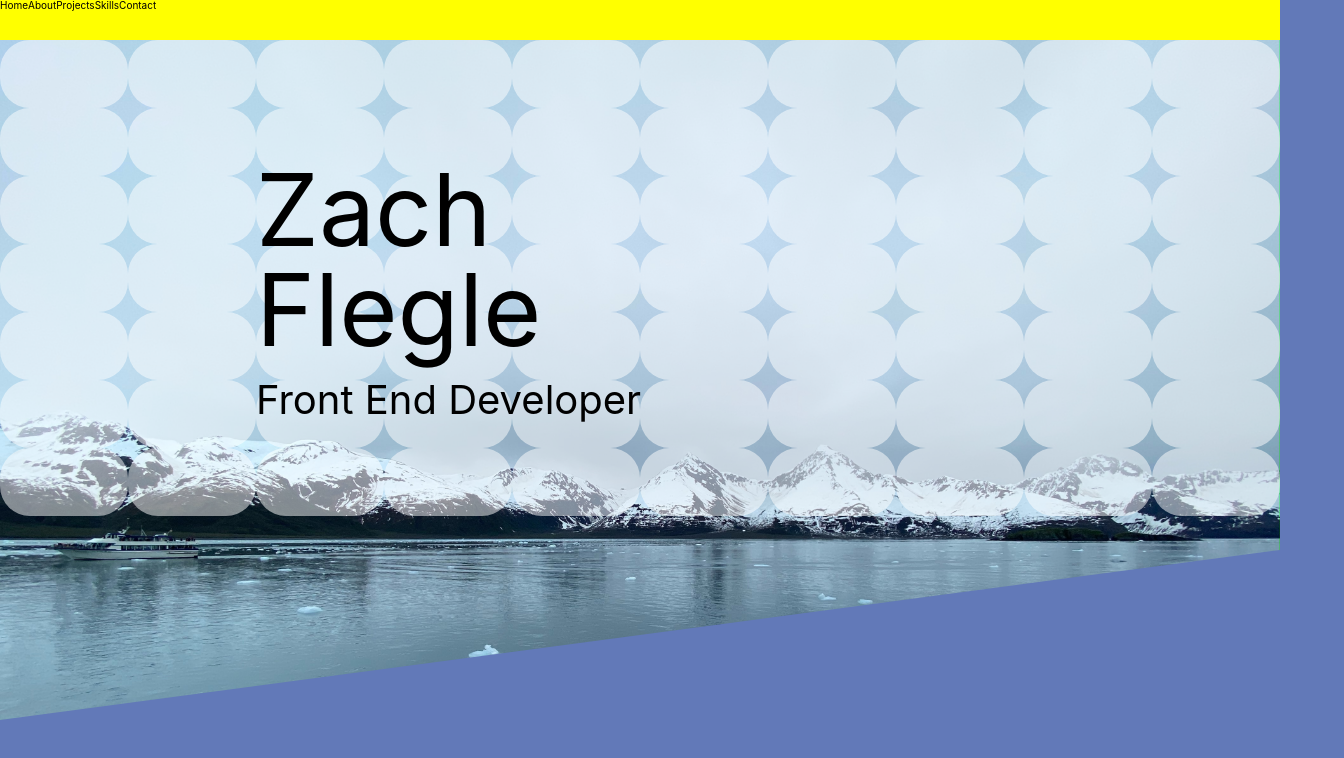
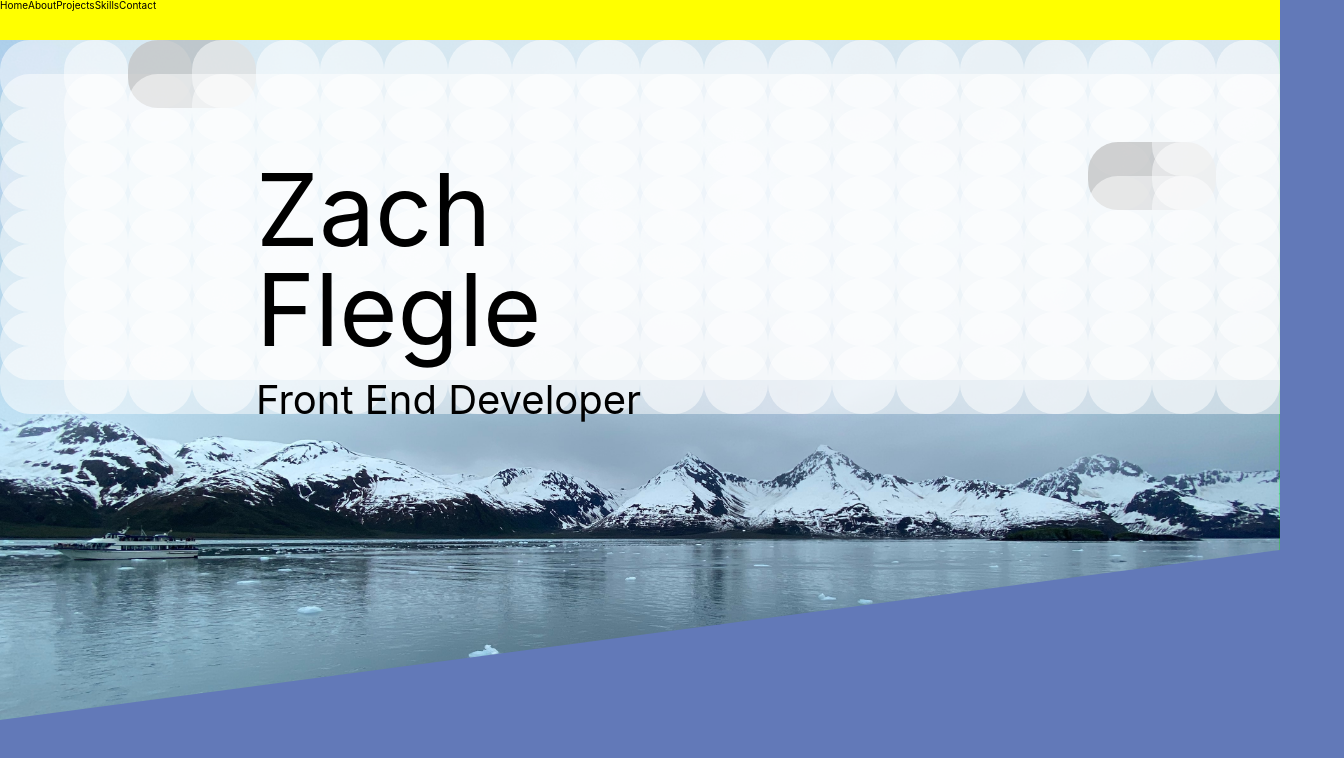
Before and after one commit to zflegle3/portfolio, a React (Create React App) app: page / in a window 1280 px wide. Shown: the top 758 px of the page, 1344 px wide, since content can reach past the window. Built offline with nearby package versions, Linux system fonts and the light colour scheme.

Commit message:
Updated cloud components to be customizable through props

```diff
--- a/src/App.js
+++ b/src/App.js
@@ -19,7 +19,7 @@ function App() {
       </header>
 
       <div className="home">
-        <Clouds />
+        <Clouds xCount={20} yCount={10} type={"cloud-small"} randInterval={2000} delayInterval={5000} />
         <div className="home-content">
           <p>Zach</p>
           <p>Flegle</p>
--- a/src/components/Clouds.js
+++ b/src/components/Clouds.js
@@ -1,24 +1,64 @@
 import { v4 as uuidv4 } from 'uuid';
+import React, { useState, useEffect } from 'react';
 
-function Clouds() {
-
-
+function Clouds(props) {
+    const [seconds, setSeconds] = useState(0);
+    const [isActive, setIsActive] = useState(false);
+    //props.xCount
+    //props.yCount
+    //props.type
+    //props.randInterval
+    //props.delayInterval
 
     const hideCloud = (e) => {
         console.log(e.target)
-        e.target.className = "cloud hide"
+        e.target.className = `${props.type} hide`;
     }
 
     const showCloud = (e) => {
         console.log(e.target)
         setTimeout(() => {
-            e.target.className = "cloud"
-          }, 3000);
+            e.target.className = `${props.type}`;
+          }, props.delayInterval);
     }
 
+    const pickCloud = () => {
+        // console.log("picking a cloud");
+        //set a timer to callcloud pop every second to highlight a different cloud
+        //lower or increase opacity randomly
+        let topRand = Math.floor(Math.random() * props.yCount);
+        let leftRand = Math.floor(Math.random() * props.xCount);
+        let typeRand = Math.floor(Math.random()* 2);
+        // console.log(typeRand);
+        let cloudSelect = document.getElementById(`${props.type}-${topRand}-${leftRand}`)
+        // console.log(cloudSelect);
+        if (typeRand === 0) {
+            cloudSelect.className = `${props.type} hide`;
+        } else {
+            cloudSelect.className = `${props.type} highlight`;
+        }
+        setTimeout(() => {
+            cloudSelect.className = `${props.type}`;
+          }, props.delayInterval);
+    }
+
+    useEffect(() => {
+        console.log(`initializing interval`);
+        const interval = setInterval(() => {
+          pickCloud();
+        }, props.randInterval);
+
+        return () => {
+          console.log(`clearing interval`);
+          clearInterval(interval);
+        };
+    }, []); // has no dependency - this will be called on-component-mount
+
+
+
     let cloudCoords=[];
-    for (let i=0; i<10; i++) {//left coord
-        for (let j=0; j<7; j++) {//top coord
+    for (let i=0; i<props.xCount; i++) {//left coord
+        for (let j=0; j<props.yCount; j++) {//top coord
             let coords ={
                 left: i,
                 top: j,
@@ -28,12 +68,8 @@ function Clouds() {
     }
     console.log(cloudCoords);
     let cloudsAll = cloudCoords.map((cloud) =>
-        <div key={uuidv4()} className="cloud" onMouseEnter={hideCloud} onMouseLeave={showCloud}  style={{color:"blue",top:`${(cloud.top*10)}%`,left:`${(cloud.left*10)}%`}}></div>
+        <div key={uuidv4()} className={`${props.type}`} id={`${props.type}-${cloud.top}-${cloud.left}`} onMouseEnter={hideCloud} onMouseLeave={showCloud}  style={{color:"blue",top:`${(cloud.top*5)}%`,left:`${(cloud.left*5)}%`}}></div>
     );
-
-    // `top:${cloud.top}%;left:${cloud.left}%`
-
-
 
   return (
     <div className="clouds">
--- a/src/styles/Clouds.css
+++ b/src/styles/Clouds.css
@@ -5,7 +5,7 @@
 
 }
 
-.cloud {
+.cloud-small {
     display: flex;
     width: 10%;
     height: 10%;
@@ -18,8 +18,14 @@
 }
 
 
-.cloud.hide {
+.hide {
     transition-duration: 700ms;
     transition-property: background-color;
     background-color: rgba(255,255,255,0);
 }
+
+.highlight {
+    transition-duration: 700ms;
+    transition-property: background-color;
+    background-color: rgba(195, 195, 195, 0.75);
+}
```
